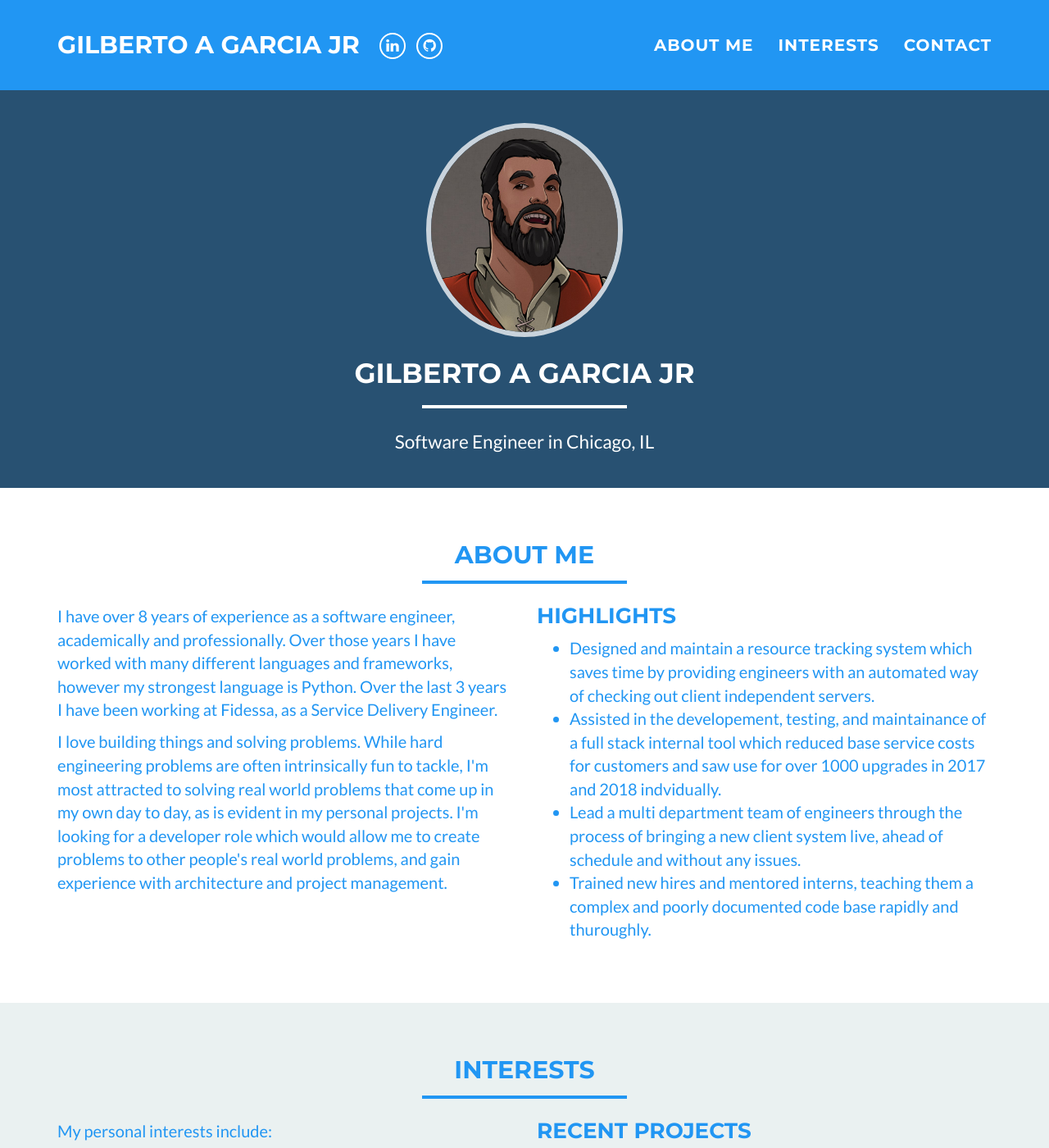
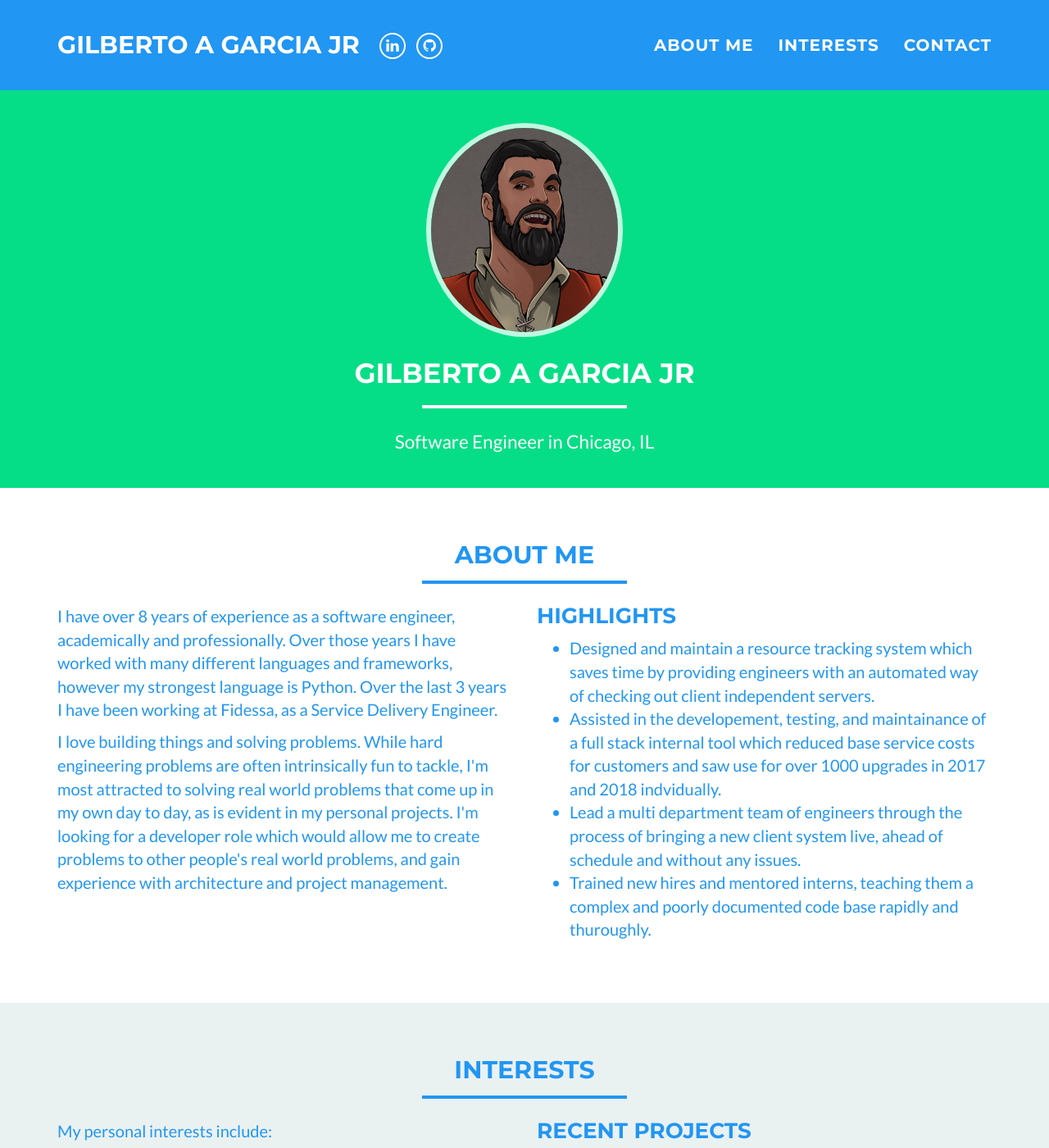
Before and after one commit to CaptainOmNoms/CaptainOmNoms.github.io, a Jekyll site: the page built from index.html, in a window 1280 px wide and 1400 px high. Shown: the whole window at 82% size. Built offline with Jekyll 4.4.1, drawn with Linux system fonts in a browser that asks for light colours.

Commit message:
Update _config.yml

```diff
--- a/_config.yml
+++ b/_config.yml
@@ -21,7 +21,7 @@ bing_verify:
 
 # Color settings (hex-codes without the leading hash-tag)
 color:
-  primary: 285172
+  primary: 05DE86
   primary-rgb: "33, 150, 243"
   secondary: 2196F3
   secondary-dark: 29455b
```
